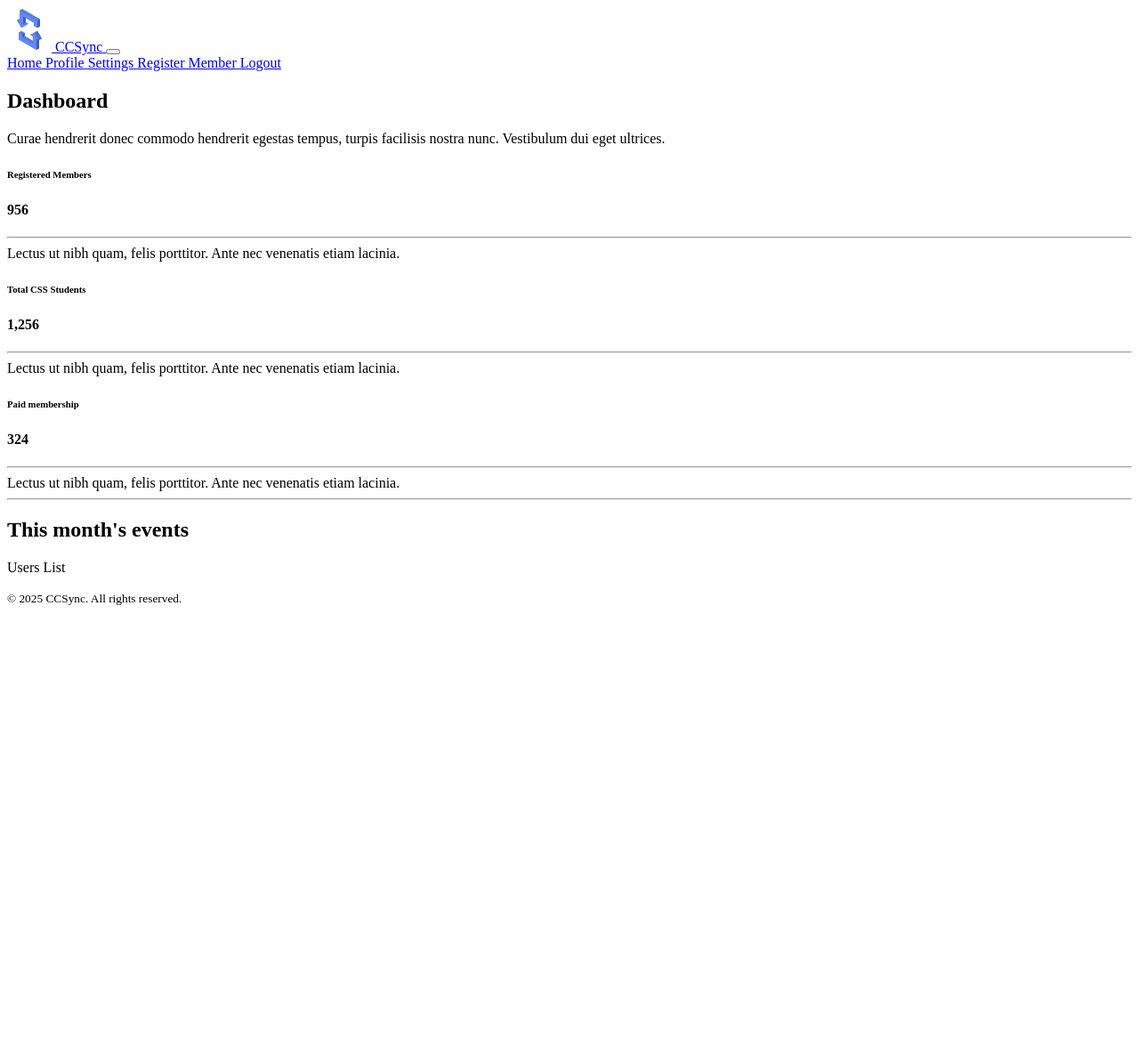
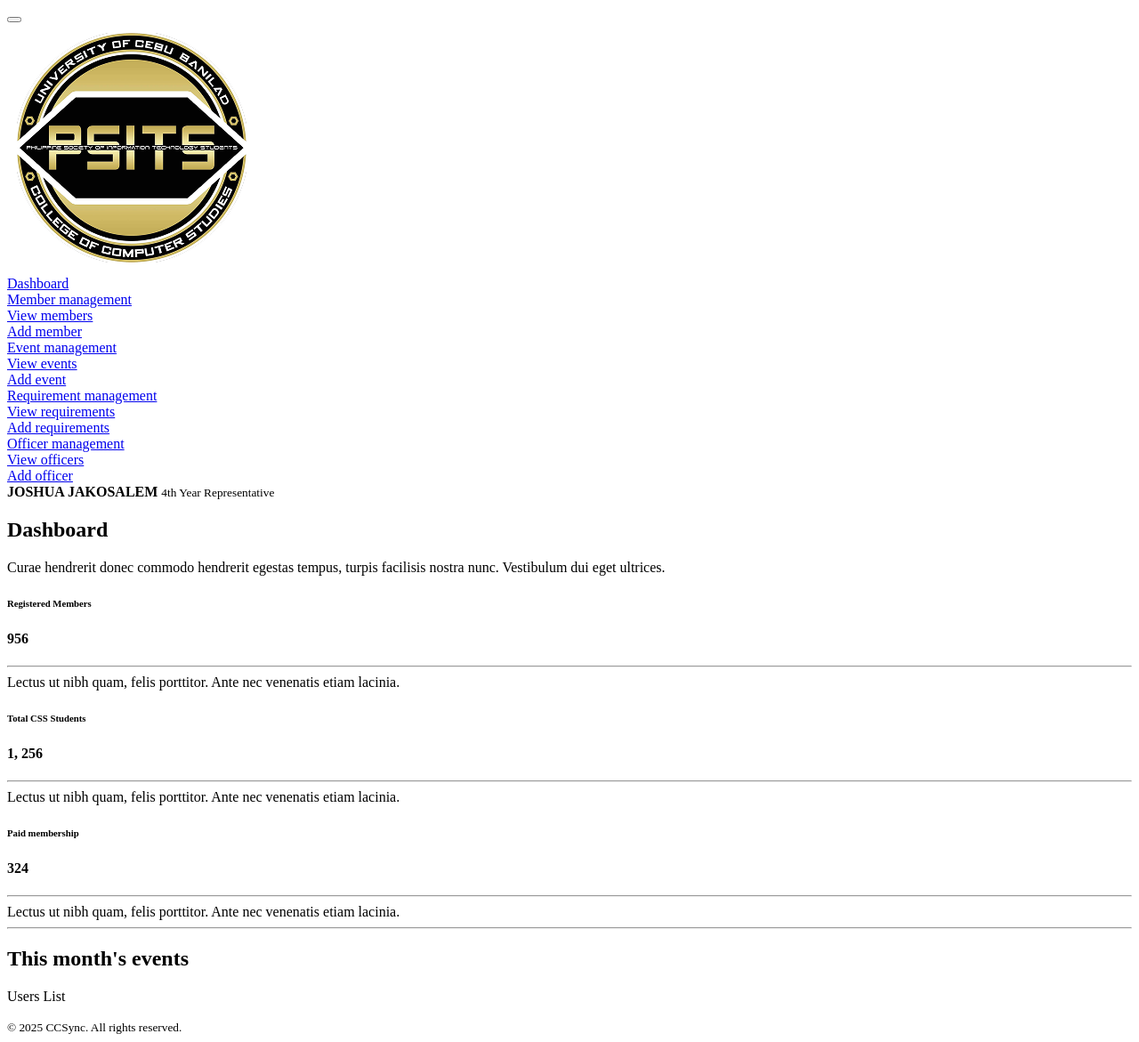
Before and after one commit to radleigh123/ccsync-v1, a PHP site: page /pages/home/home.html in a window 1280 px wide. Shown: the whole page at 89% size. Before the commit the page ends 680 px from the top, so only its background shows below. Run offline with PHP 8.4, Linux system fonts and the light colour scheme.

Commit message:
Checkpoint

```diff
--- a/src/pages/home/home.html
+++ b/src/pages/home/home.html
@@ -6,26 +6,165 @@
 		<title>Dashboard - CCSync</title>
 	</head>
 	<body>
+		<!-- Mobile sidebar toggle -->
+		<button class="mobile-toggle-btn d-md-none">
+			<i class="bi bi-list"></i>
+		</button>
 		<div class="container-fluid">
 			<div class="row">
 				<!-- Sidebar -->
-				<div class="col-auto sidebar py-3 bg-light" id="sidebar">
+				<div class="col-auto sidebar bg-light" id="sidebar">
+					<!-- Sidebar Header -->
 					<div
-						class="sidebar-header d-flex align-items-center px-3 mb-4">
-						<a
-							class="navbar-brand d-flex align-items-center"
-							href="/">
+						class="sidebar-header d-flex justify-content-center mb-3">
+						<a class="navbar-brand d-flex" href="/">
 							<img
-								src="/assets/logo/icons8-sync-50.svg"
+								src="/assets/PSITSlogo.png"
 								alt="Logo"
 								class="sidebar-logo me-2" />
-							<span class="sidebar-title">CCSync</span>
 						</a>
-						<button class="btn btn-sm ms-auto" id="sidebar-toggle">
+						<!-- TODO: Transfer to middle-right-side -->
+						<button
+							hidden
+							class="btn btn-sm ms-auto"
+							id="sidebar-toggle">
 							<i class="bi bi-chevron-left"></i>
 						</button>
 					</div>
-
+					<!-- Sidebar Navigation - with scrollable wrapper -->
+					<div class="sidebar-nav-wrapper">
+						<nav class="nav flex-column mx-3 gap-3">
+							<!-- Dashboard -->
+							<div class="nav-item">
+								<a
+									class="nav-link justify-content-start active"
+									href="#dashboard">
+									<i class="bi bi-circle-fill"></i>
+									<span>Dashboard</span>
+								</a>
+							</div>
+							<!-- Member management -->
+							<div class="nav-item">
+								<a
+									class="nav-link toggle-nav d-flex justify-content-between align-items-center"
+									href="javascript:void(0)">
+									<div>
+										<i class="bi bi-circle-fill me-2"></i>
+										<span>Member management</span>
+									</div>
+									<i
+										class="bi bi-chevron-right nav-caret"></i>
+								</a>
+								<div class="sub-nav">
+									<div class="sub-nav-item">
+										<a
+											class="nav-link"
+											href="#view-members">
+											View members
+										</a>
+									</div>
+									<div class="sub-nav-item">
+										<a class="nav-link" href="#add-member">
+											Add member
+										</a>
+									</div>
+								</div>
+							</div>
+							<!-- Event management -->
+							<div class="nav-item">
+								<a
+									class="nav-link toggle-nav d-flex justify-content-between align-items-center"
+									href="javascript:void(0)">
+									<div>
+										<i class="bi bi-circle-fill me-2"></i>
+										<span>Event management</span>
+									</div>
+									<i
+										class="bi bi-chevron-right nav-caret"></i>
+								</a>
+								<div class="sub-nav">
+									<div class="sub-nav-item">
+										<a class="nav-link" href="#view-events">
+											View events
+										</a>
+									</div>
+									<div class="sub-nav-item">
+										<a class="nav-link" href="#add-event">
+											Add event
+										</a>
+									</div>
+								</div>
+							</div>
+							<!-- Requirement management -->
+							<div class="nav-item">
+								<a
+									class="nav-link toggle-nav d-flex justify-content-between align-items-center"
+									href="javascript:void(0)">
+									<div>
+										<i class="bi bi-circle-fill me-2"></i>
+										<span>Requirement management</span>
+									</div>
+									<i
+										class="bi bi-chevron-right nav-caret"></i>
+								</a>
+								<div class="sub-nav">
+									<div class="sub-nav-item">
+										<a
+											class="nav-link"
+											href="#view-requirements">
+											View requirements
+										</a>
+									</div>
+									<div class="sub-nav-item">
+										<a
+											class="nav-link"
+											href="#add-requirements">
+											Add requirements
+										</a>
+									</div>
+								</div>
+							</div>
+							<!-- Officer management -->
+							<div class="nav-item">
+								<a
+									class="nav-link toggle-nav d-flex justify-content-between align-items-center"
+									href="javascript:void(0)">
+									<div>
+										<i class="bi bi-circle-fill me-2"></i>
+										<span>Officer management</span>
+									</div>
+									<i
+										class="bi bi-chevron-right nav-caret"></i>
+								</a>
+								<div class="sub-nav">
+									<div class="sub-nav-item">
+										<a
+											class="nav-link"
+											href="#view-officers">
+											View officers
+										</a>
+									</div>
+									<div class="sub-nav-item">
+										<a class="nav-link" href="#add-officer">
+											Add officer
+										</a>
+									</div>
+								</div>
+							</div>
+						</nav>
+					</div>
+					<!-- User info+logout -->
+					<div
+						class="user-info d-flex justify-content-between align-items-center">
+						<div>
+							<strong>JOSHUA JAKOSALEM</strong>
+							<small>4th Year Representative</small>
+						</div>
+						<a href="#collapse" class="collapse-btn">
+							<i class="bi bi-box-arrow-in-left"></i>
+						</a>
+					</div>
+					<!--
 					<div
 						class="nav flex-column nav-pills"
 						id="v-pills-tab"
@@ -33,7 +172,7 @@
 						<a
 							class="nav-link active mb-2"
 							href="/ccsync-v1/pages/home/home.html">
-							<i class="bi bi-house-door me-2"></i>
+							<i class="bi bi-house-fill me-2"></i>
 							<span class="menu-text">Home</span>
 						</a>
 						<a
@@ -59,9 +198,10 @@
 							<span class="menu-text">Logout</span>
 						</a>
 					</div>
+					-->
 				</div>
-
-				<div class="col container py-4 py-xl-5 main-content-bg">
+				<div
+					class="col-auto container py-4 py-xl-5 main-content-bg main-content">
 					<div class="row mb-5">
 						<div class="col-md-8 col-xl-6 text-center mx-auto">
 							<h2>Dashboard</h2>
@@ -112,7 +252,7 @@
 										</h6>
 										<h4
 											class="display-3 fw-bold text-center">
-											1,256
+											1, 256
 										</h4>
 										<hr />
 										<div>
@@ -153,9 +293,7 @@
 							</div>
 						</div>
 					</div>
-
-					<hr class="my-5"/>
-
+					<hr class="my-5" />
 					<section class="row py-xl-5">
 						<div class="container">
 							<div class="row mb-4">
@@ -167,7 +305,9 @@
 							<!-- USERS LIST HERE -->
 							<div class="row">
 								<div class="col">
-									<div id="userList" class="container-fluid px-0">
+									<div
+										id="userList"
+										class="container-fluid px-0">
 										<p class="display-5">Users List</p>
 										<!-- Table will be injected here -->
 									</div>
@@ -177,13 +317,104 @@
 						<div id="errorMsg"></div>
 					</section>
 				</div>
-
 			</div>
 		</div>
-
 		<footer class="bg-light text-center py-3">
 			<small>&copy; 2025 CCSync. All rights reserved.</small>
 		</footer>
 		<script type="module" src="/js/pages/home/home.js"></script>
+		<script>
+			document.addEventListener("DOMContentLoaded", function () {
+				// Mobile sidebar toggle
+				const mobileToggleBtn =
+					document.querySelector(".mobile-toggle-btn");
+				const sidebar = document.getElementById("sidebar");
+				const overlay = document.querySelector(".sidebar-overlay");
+
+				if (mobileToggleBtn) {
+					mobileToggleBtn.addEventListener("click", function () {
+						sidebar.classList.toggle("mobile-active");
+
+						if (overlay) {
+							overlay.classList.toggle("active");
+						}
+					});
+				}
+
+				// Close sidebar when clicking overlay
+				if (overlay) {
+					overlay.addEventListener("click", function () {
+						sidebar.classList.remove("mobile-active");
+						overlay.classList.remove("active");
+					});
+				}
+
+				// Toggle sub-navigation
+				document.querySelectorAll(".toggle-nav").forEach((item) => {
+					item.addEventListener("click", function () {
+						const subNav = this.nextElementSibling;
+
+						// Toggle the open class on the parent element
+						let parent = this.parentElement;
+						parent.classList.toggle("open");
+
+						// Toggle the show class on the sub-navigation
+						subNav.classList.toggle("show");
+					});
+				});
+
+				// Handle all navigation links
+				document.querySelectorAll(".nav-link").forEach((link) => {
+					link.addEventListener("click", function (e) {
+						// Don't prevent default for toggle-nav links, they need to toggle
+						if (!this.classList.contains("toggle-nav")) {
+							e.preventDefault();
+						}
+
+						// Remove active class from all links
+						document.querySelectorAll(".nav-link").forEach((l) => {
+							l.classList.remove("active");
+						});
+
+						// Add active class to clicked link
+						this.classList.add("active");
+
+						// If this is a sub-nav item, also activate its parent menu
+						if (this.closest(".sub-nav")) {
+							const parentToggle =
+								this.closest(".sub-nav").previousElementSibling;
+
+							if (parentToggle) {
+								parentToggle.classList.add("active");
+
+								// Make sure sub-menu stays open when item is selected
+								const parentItem = this.closest(".nav-item");
+
+								if (parentItem) {
+									parentItem.classList.add("open");
+									this.closest(".sub-nav").classList.add(
+										"show"
+									);
+								}
+							}
+						}
+					});
+				});
+
+				// Initial state - check if URL hash matches any nav link and activate it
+				const hash = window.location.hash;
+
+				if (hash) {
+					const targetLink = document.querySelector(
+						`a.nav-link[href="${hash}"]`
+					);
+
+					if (targetLink) {
+						// Simulate click to set active states properly
+						targetLink.click();
+					}
+				}
+			});
+		</script>
 	</body>
 </html>
--- a/src/scss/pages/home/home.scss
+++ b/src/scss/pages/home/home.scss
@@ -1,3 +1,9 @@
+:root {
+    --primary-gold: #D4AF37;
+    --primary-dark: #2C2C2C;
+    --sidebar-bg: #f8f9fa;
+}
+
 .main-content-bg {
     position: relative;
     padding: 2rem;
@@ -27,6 +33,14 @@
     }
 }
 
+.main-content {
+    padding: 40px;
+    margin-left: 280px;
+    /* Same as sidebar width */
+    width: calc(100% - 280px);
+    transition: margin-left 0.3s ease;
+}
+
 .main-content-bg p {
     font-weight: 400;
 }
@@ -39,3 +53,124 @@
 .main-content-bg hr {
     border-color: rgba(255, 255, 255, 0.3);
 }
+
+.nav-link {
+    display: flex;
+    align-items: center;
+    /* vertical center */
+    color: #6c757d;
+    padding: 12px 20px;
+    text-decoration: none;
+    font-size: 14px;
+    transition: all 0.3s ease;
+}
+
+.nav-link:hover {
+    background-color: #e9ecef;
+    border-radius: 15px;
+    color: var(--primary-dark);
+    text-decoration: none;
+}
+
+.nav-link i:first-child {
+    margin-right: 10px;
+    /* only for the left icon */
+    width: 18px;
+    text-align: center;
+}
+
+.nav-caret {
+    margin-left: auto;
+    font-size: 12px;
+    transition: transform 0.3s ease;
+}
+
+.collapse.show+.nav-caret,
+.nav-item.open .nav-caret {
+    transform: rotate(90deg);
+}
+
+.nav-item.open .nav-caret {
+    transform: rotate(90deg);
+}
+
+.nav-item .nav-link.active {
+    border-radius: 15px;
+    color: #353535;
+}
+
+.nav-item .nav-link.active i {
+    border-radius: 15px;
+    color: #F5A302;
+}
+
+.navbar-nav .nav-link.active {
+    background-color: transparent;
+    color: var(--primary-gold) !important;
+}
+
+.sub-nav {
+    display: none;
+}
+
+.sub-nav.show {
+    display: block;
+    /* show when toggled */
+}
+
+.sub-nav.show .nav-link:hover {
+    border-radius: 15px;
+}
+
+.sub-nav-item {
+    padding: 8px 0px 8px 50px;
+    font-size: 13px;
+}
+
+.collapse-btn {
+    color: var(--primary-dark);
+    font-size: 18px;
+    text-decoration: none;
+    transition: transform 0.2s ease;
+}
+
+.collapse-btn:hover {
+    color: #353535;
+    transform: scale(1.1);
+}
+
+// When a sub-nav item is active - yellow highlight
+.nav-item .sub-nav .nav-link.active {
+    background-color: rgba(245, 163, 2, 0.15);
+    color: #F5A302;
+    font-weight: 500;
+    border-radius: 15px;
+}
+
+// When a parent has an active child - only change the icon color
+.nav-item .toggle-nav.active i.bi-circle-fill {
+    color: #F5A302;
+}
+
+// Style for main navigation items when active (like Dashboard)
+.nav-item>.nav-link.active:not(.toggle-nav) {
+    background-color: rgba(245, 163, 2, 0.15);
+    color: #353535;
+    border-radius: 15px;
+}
+
+// Always show sub-navs when parent is open
+.nav-item.open .sub-nav {
+    display: block;
+}
+
+// Parent styling when it has active children
+.nav-item.open>.toggle-nav.active {
+    background-color: transparent;
+    color: #6c757d;
+}
+
+// Ensure parent text doesn't highlight when child is active
+.nav-item.open>.toggle-nav.active span {
+    color: #6c757d;
+}
--- a/src/scss/styles.scss
+++ b/src/scss/styles.scss
@@ -117,11 +117,12 @@ input.form-control:focus {
 }
 
 .nav-link:hover {
-  color: #F5A302 !important;
+  color: #F5A302;
 }
 
 .nav-link.active {
-  color: #F5A302 !important;
+  background-color: rgba(255, 232, 166, 0.34);
+  color: #F5A302;
   font-weight: 600;
 }
 
```
Also changed, not shown: src/components/scss/sidebar.scss (+108 -95 lines), src/scss/admin/register-member.scss (+2 -6 lines), src/scss/components/sidebar.scss (deleted).
